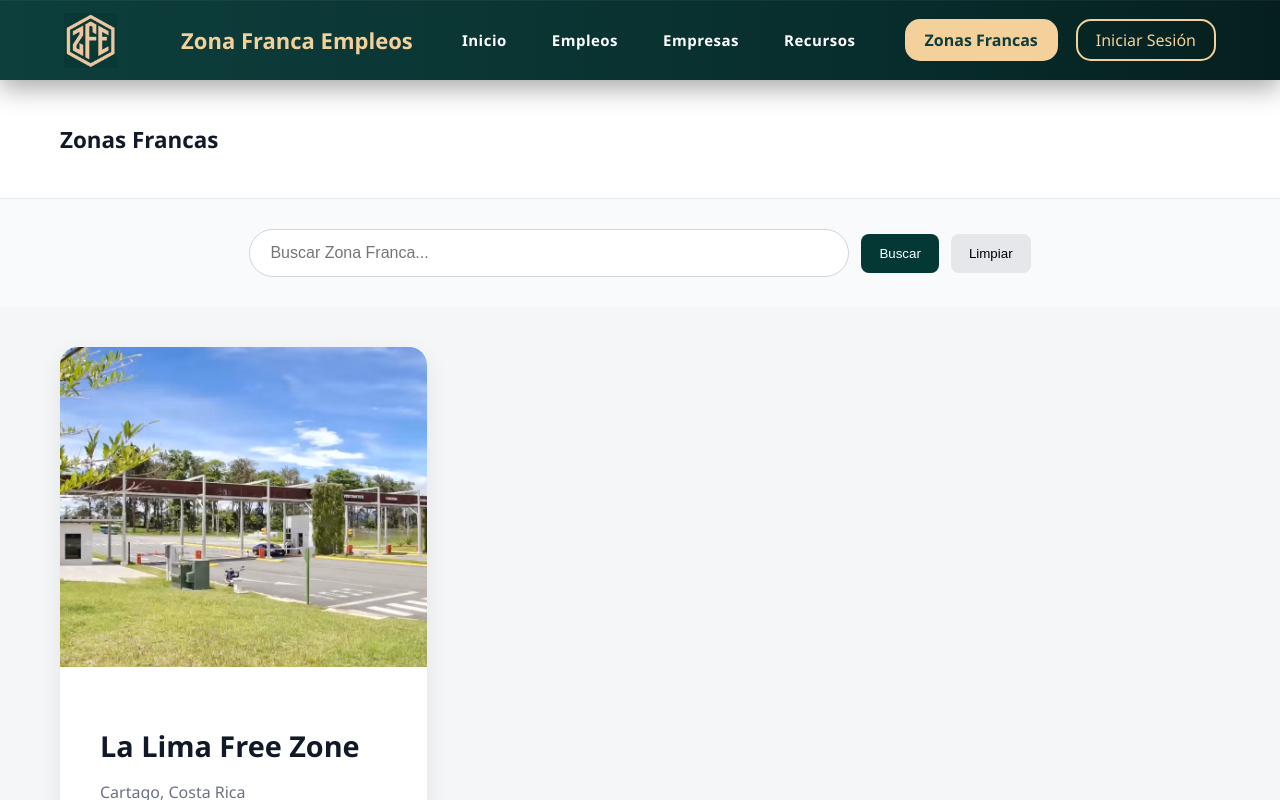
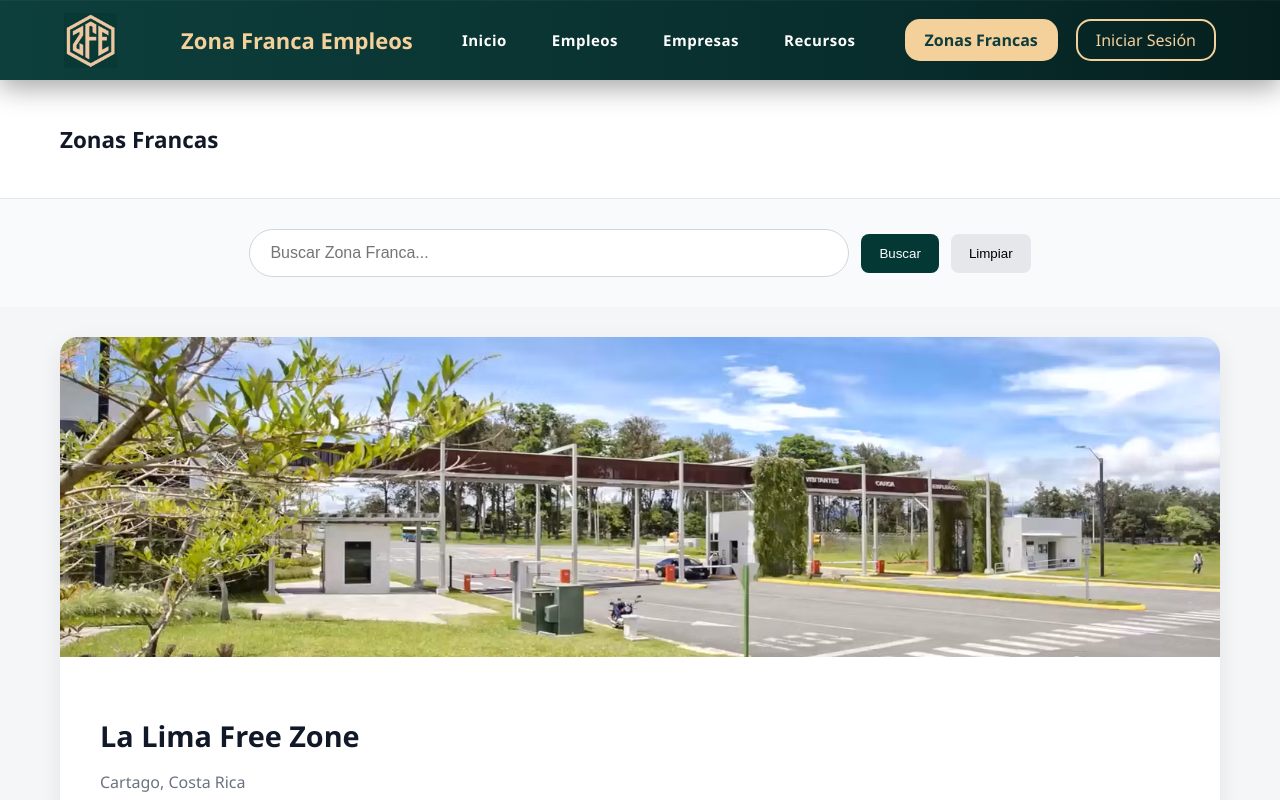
Before and after one commit to amachado71421/HackatonOficial, a React (Vite) app in the folder HackatonOficial/: page /zonas-francas in a window 1280 px wide. Shown: the top 800 px of the page. Built offline with nearby package versions, Linux system fonts and the light colour scheme.

Commit message:
cambios estilos zonas francas

```diff
--- a/HackatonOficial/src/styles/ZonaFranca/ZonaFranca.css
+++ b/HackatonOficial/src/styles/ZonaFranca/ZonaFranca.css
@@ -2,12 +2,16 @@
 /* CARD CONTENEDOR FULL WIDTH */
 /* ============================= */
 .zf-card-container {
+    display: flex;
+    flex-direction: column;
   width: 100%;
   background: #ffffff;
   border-radius: 18px;
   overflow: hidden;
   box-shadow: 0 8px 25px rgba(0, 0, 0, 0.08);
   transition: all 0.3s ease;
+  margin-top: 10px;
+
 }
 
 /* Hover suave */
--- a/HackatonOficial/src/styles/ZonaFranca/ZonasFrancas.css
+++ b/HackatonOficial/src/styles/ZonaFranca/ZonasFrancas.css
@@ -98,9 +98,7 @@
 /* Contenido en grid horizontal */
 /* ============================= */
 .zfs-content-scroll {
-  flex: 1;
-  padding: 40px 60px;
-  display: grid;
-  grid-template-columns: repeat(auto-fill, minmax(280px, 1fr));
-  gap: 30px;
+  overflow-x: auto;
+  padding: 20px 60px;
+
 }
```
